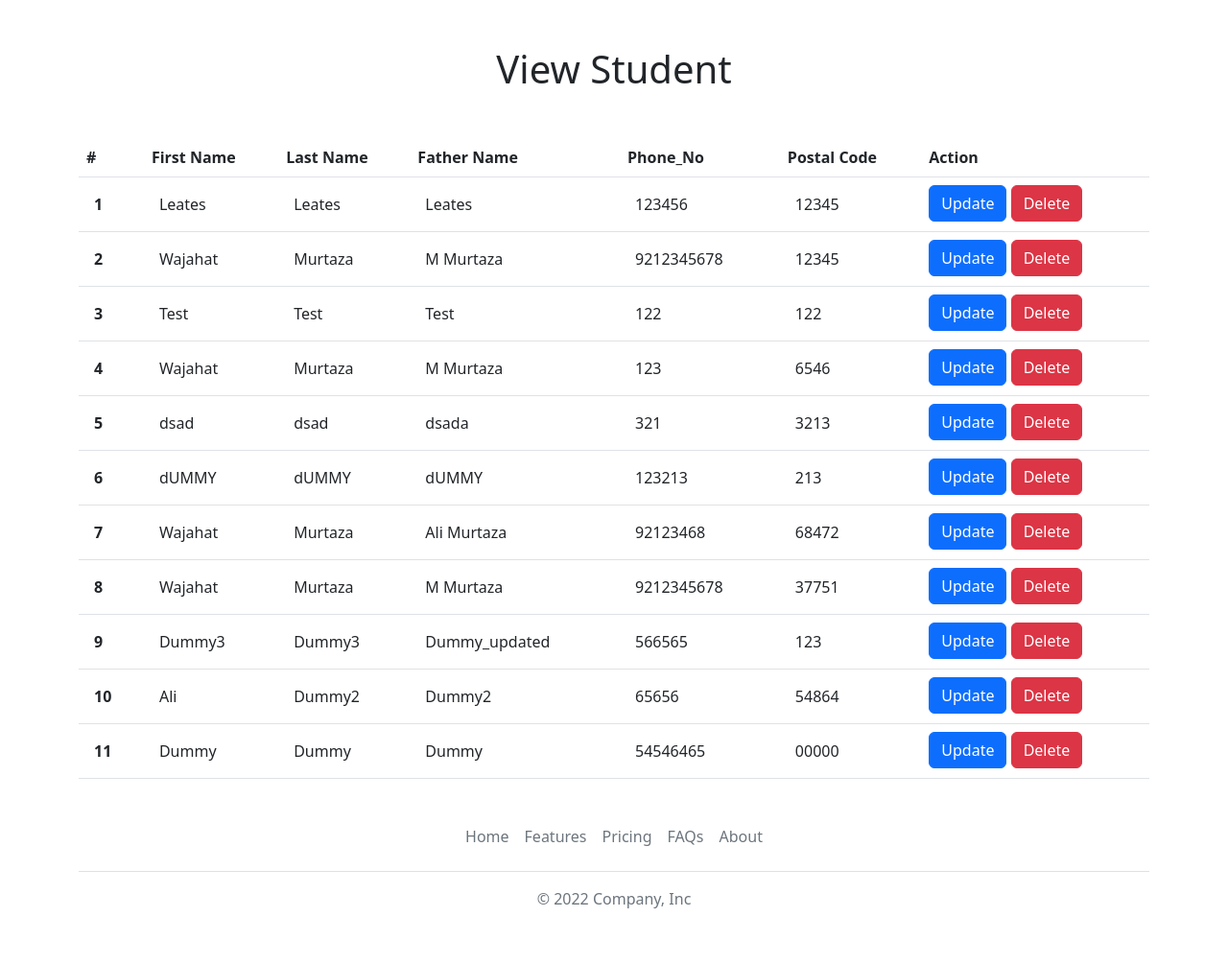
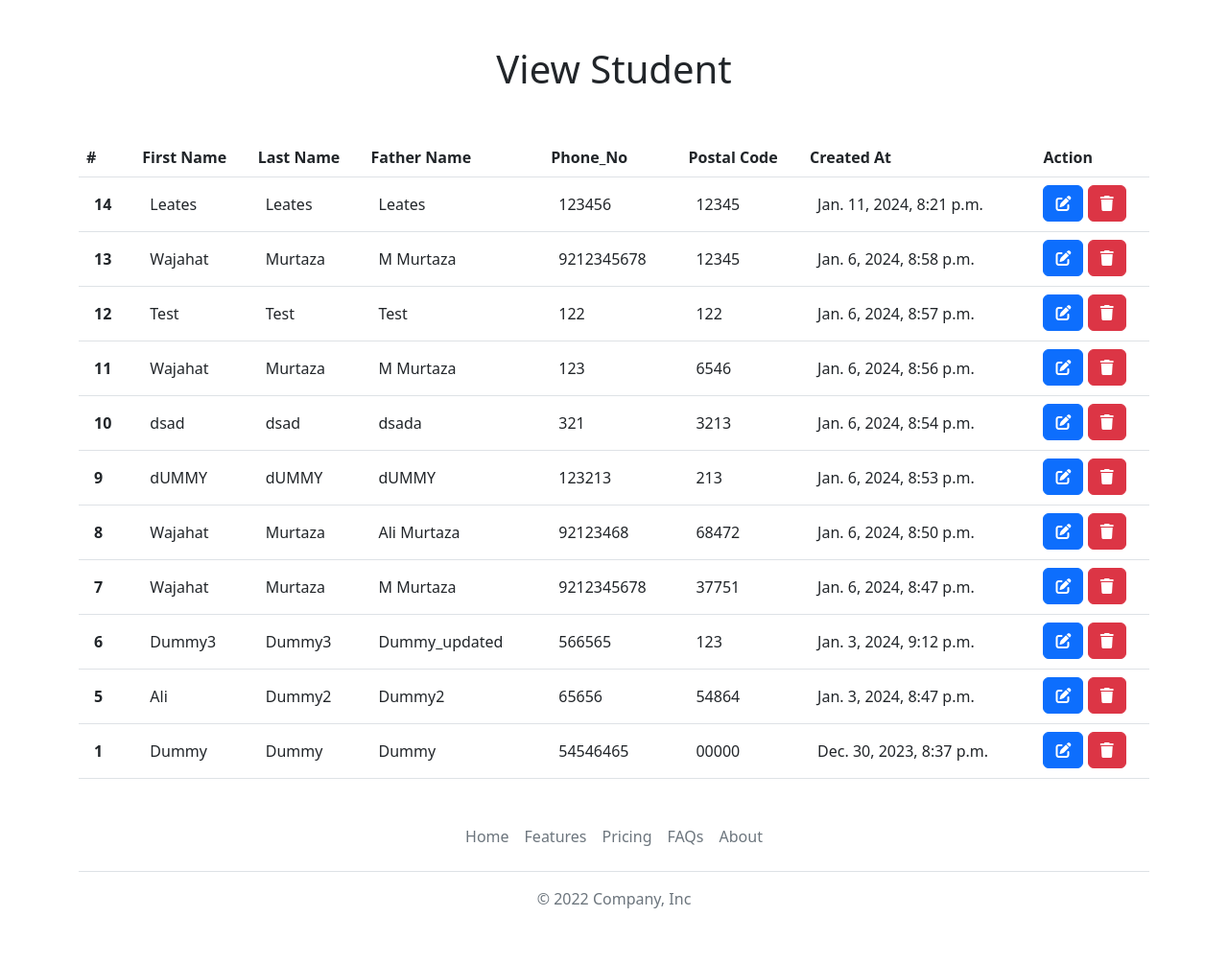
Before and after one commit to webcog/crud-am, a Django app: page /view-student/ in a window 1280 px wide. Shown: the part 56-1061 px from the top of the page at 96% size. Run offline with Django 4.2, Linux system fonts and the light colour scheme; data comes from the database, SQL or seed files in the repository; both versions use the stored data as it was after the commit; some libraries are stand-ins or nearby versions.

Commit message:
11-01-2024-pycharm

```diff
--- a/core/urls.py
+++ b/core/urls.py
@@ -1,8 +1,10 @@
 from django.urls import path
-from core.views import index, about, view_student
+from core.views import index, about, view_student, updatestudent
 
 urlpatterns = [
    path("", index, name="index"),
    path("about/", about, name="about"),
-   path("view-student/", view_student, name="view")
+   path("view-student/", view_student, name="view"),
+   path("update-student/<int:id>/", updatestudent, name="update")
+
 ]
--- a/core/views.py
+++ b/core/views.py
@@ -1,4 +1,4 @@
-from django.shortcuts import render, redirect
+from django.shortcuts import render, redirect, get_object_or_404
 from core.models import Student
 # Create your views here.
 
@@ -10,6 +10,7 @@ def index(request):
         roll_no = request.POST.get('roll_no')
         phone_no = request.POST.get('phone_no')
         postal_code = request.POST.get('postcode')
+
 
         student = Student.objects.create(
             first_name=first_name,
@@ -25,7 +26,6 @@ def index(request):
     return render(request, 'index.html')
 
 def about(request):
-
     return render(request, 'about.html')
 
 def view_student(request):
@@ -34,3 +34,21 @@ def view_student(request):
         'student':student,
     }
     return render(request, 'view.html',context)
+
+
+def updatestudent(request, id):
+    student = get_object_or_404(Student,id=id)
+    if request.method == "POST":
+        student.first_name = request.POST.get('fname')
+        student.last_name = request.POST.get('lname')
+        student.father_name = request.POST.get('father_name')
+        student.roll_no = request.POST.get('roll_no')
+        student.phone_no = request.POST.get('phone_no')
+        student.postal_code = request.POST.get('postcode')
+        student.save()
+
+    context = {
+        'student':student,
+    }
+
+    return render(request, 'update.html', context)
--- a/crud/settings.py
+++ b/crud/settings.py
@@ -106,7 +106,7 @@ AUTH_PASSWORD_VALIDATORS = [
 
 LANGUAGE_CODE = 'en-us'
 
-TIME_ZONE = 'UTC'
+TIME_ZONE = 'Asia/Karachi'
 
 USE_I18N = True
 
--- a/templates/base.html
+++ b/templates/base.html
@@ -5,6 +5,8 @@
     <meta name="viewport" content="width=device-width, initial-scale=1">
     <title>Bootstrap demo</title>
     <link href="https://cdn.jsdelivr.net/npm/bootstrap@5.2.3/dist/css/bootstrap.min.css" rel="stylesheet" integrity="sha384-rbsA2VBKQhggwzxH7pPCaAqO46MgnOM80zW1RWuH61DGLwZJEdK2Kadq2F9CUG65" crossorigin="anonymous">
+  <script src="https://kit.fontawesome.com/e58f21a2be.js" crossorigin="anonymous"></script>
+
   </head>
   <body>
 
--- a/templates/view.html
+++ b/templates/view.html
@@ -13,6 +13,7 @@
             <th scope="col">Phone_No</th>
 
             <th scope="col">Postal Code</th>
+            <th scope="col">Created At</th>
 
             <th scope="col">Action</th>
           </tr>
@@ -21,7 +22,7 @@
 
             {% for i in student %}
             <tr>
-                <th class="p-3" scope="row">{{forloop.counter}}</th>
+                <th class="p-3" scope="row">{{i.id}}</th>
                 <td  class="p-3">{{i.first_name}}</td>
                 <td  class="p-3">{{i.last_name}}</td>
                 <td  class="p-3">{{i.father_name}}</td>
@@ -29,10 +30,32 @@
                 <td  class="p-3">{{i.phone_no}}</td>
 
                 <td  class="p-3">{{i.postal_code}}</td>
+                <td  class="p-3">{{i.created_at }}</td>
 
-                <td cmd>
-                    <a href="" class="btn btn-primary">Update</a>
-                    <a href="" class="btn btn-danger">Delete</a>
+                <td>
+                    <a href="{% url 'update' i.id %}" class="btn btn-primary"><i class="fa-solid fa-pen-to-square"></i></a>
+                    <a href="" data-bs-toggle="modal" data-bs-target="#exampleModal" class="btn btn-danger"><i class="fa-solid fa-trash"></i></a>
+                    <!-- Button trigger modal -->
+
+
+<!-- Modal -->
+<div class="modal fade" id="exampleModal" tabindex="-1" aria-labelledby="exampleModalLabel" aria-hidden="true">
+  <div class="modal-dialog">
+    <div class="modal-content">
+      <div class="modal-header">
+        <h1 class="modal-title fs-5" id="exampleModalLabel">Delete</h1>
+        <button type="button" class="btn-close" data-bs-dismiss="modal" aria-label="Close"></button>
+      </div>
+      <div class="modal-body">
+        Are You Sure Want to Delete?
+      </div>
+      <div class="modal-footer">
+        <button type="button" class="btn btn-secondary" data-bs-dismiss="modal"><i class="fa-solid fa-xmark"></i></button>
+        <button type="button" class="btn btn-success"><i class="fa-solid fa-check"></i></button>
+      </div>
+    </div>
+  </div>
+</div>
                 </td>
             </tr>
             {% endfor %}
```
Also changed, not shown: db.sqlite3.
